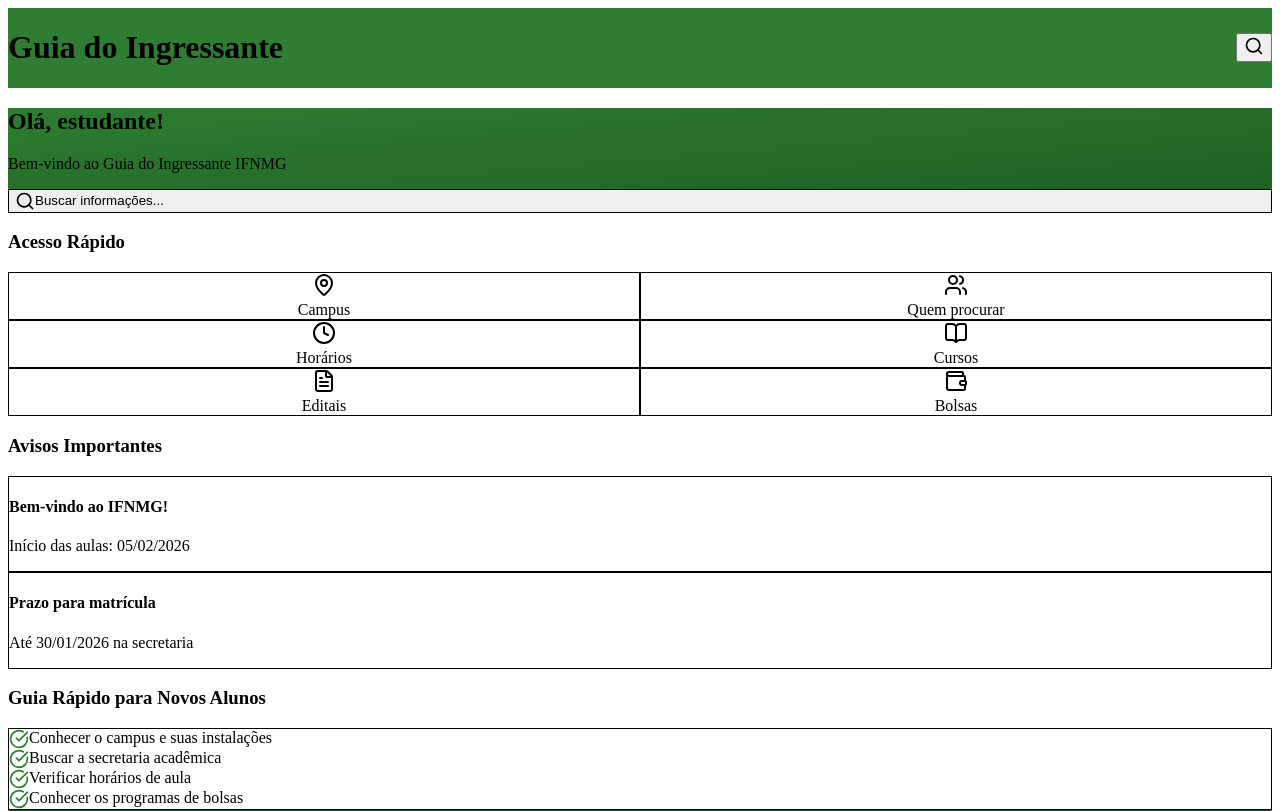
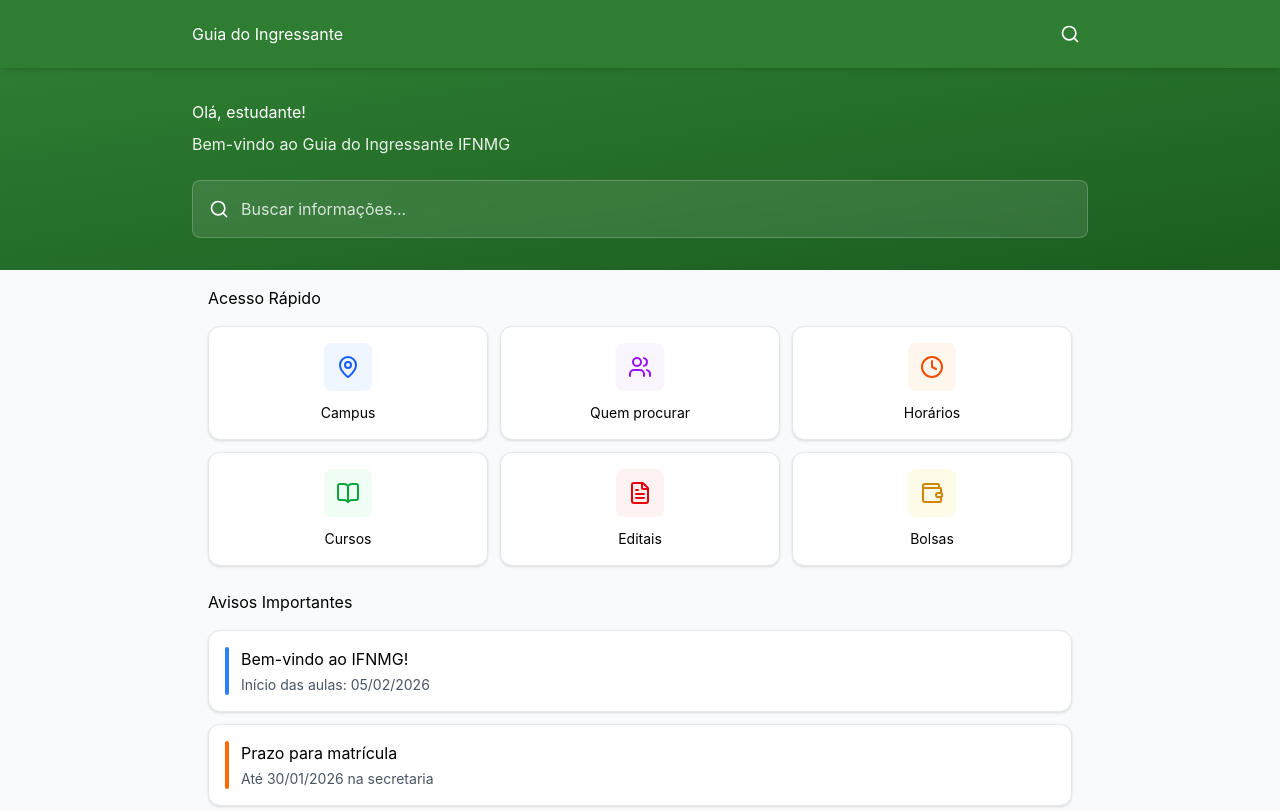
Before and after one commit to Raipb/site-ifnmg-alunos, a React (Vite) app: page / in a window 1280 px wide. Shown: the top 811 px of the page. Built offline with nearby package versions, Linux system fonts and the light colour scheme.

Commit message:
ajuste para puxar o css feito

```diff
--- a/src/styles/index.css
+++ b/src/styles/index.css
@@ -1,3 +1 @@
-@tailwind base;
-@tailwind components;
-@tailwind utilities;
+@import "tailwindcss";
--- a/src/styles/tailwind.css
+++ b/src/styles/tailwind.css
@@ -1,4 +1,3 @@
-@import 'tailwindcss' source(none);
+@import "tailwindcss";
 @source '../**/*.{js,ts,jsx,tsx}';
-
-@import 'tw-animate-css';
+@import "tw-animate-css";
--- a/tailwind.config.js
+++ b/tailwind.config.js
@@ -1,10 +1,9 @@
 export default {
-  content: [
-    "./index.html",
-    "./src/**/*.{js,ts,jsx,tsx}",
-  ],
+  content: ["./index.html", "./src/**/*.{js,ts,jsx,tsx}"],
   theme: {
     extend: {},
   },
-  plugins: [],
-}
+  plugins: {
+    "@tailwindcss/postcss": {},
+  },
+};
```
